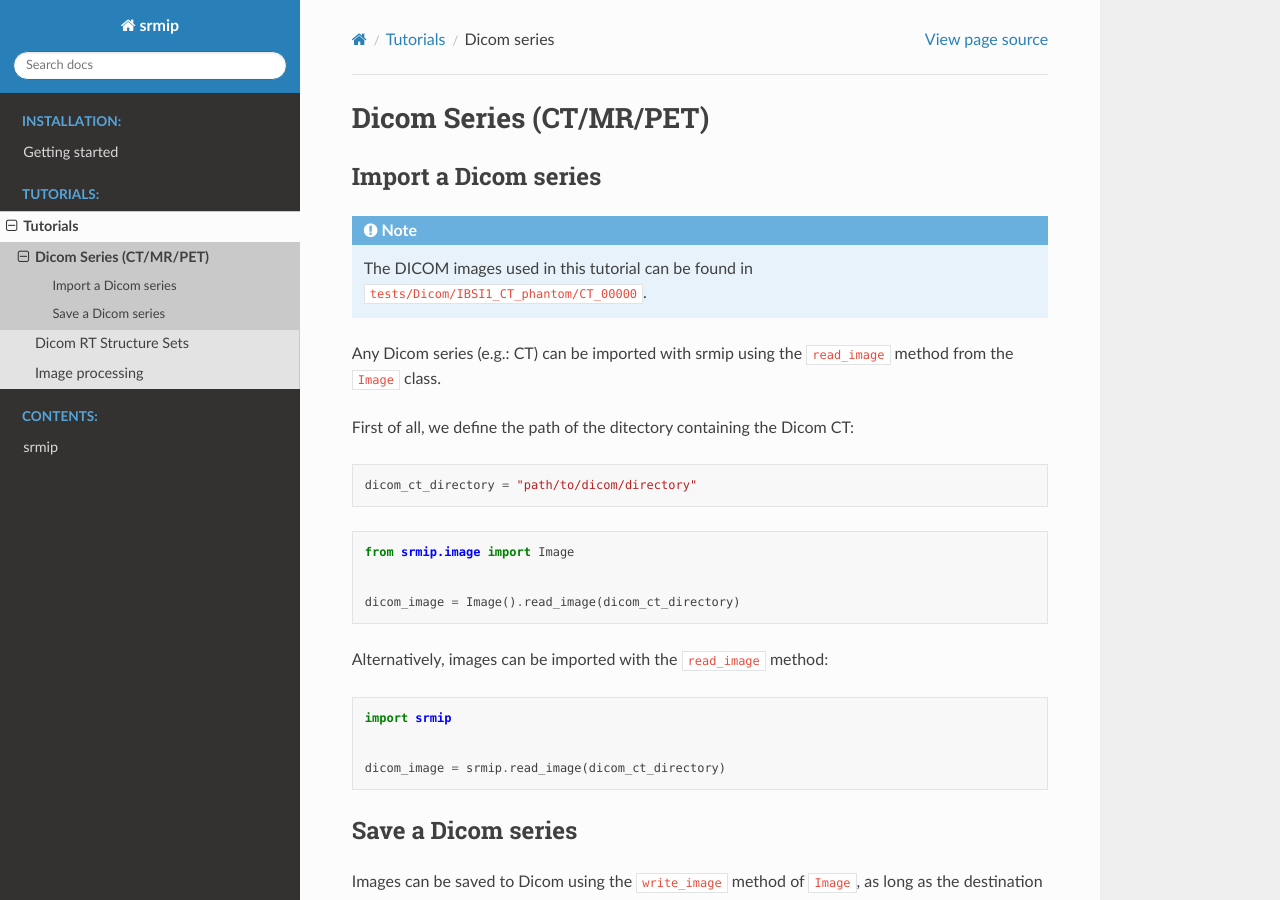
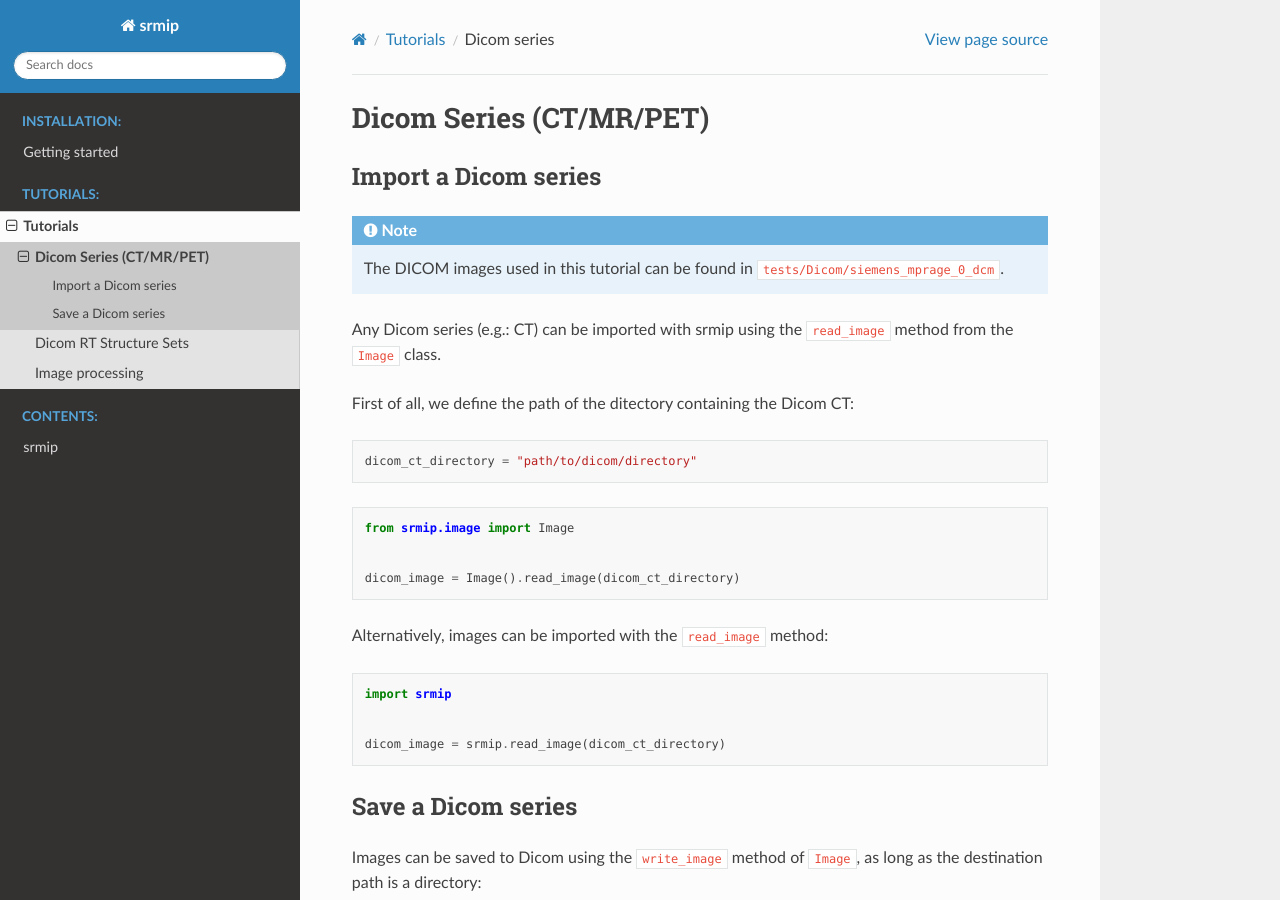
Before and after one commit to pymaitre/resmip, a Sphinx documentation site: the page built from docs/source/tutorials/dicom_series.rst, in a window 1280 px wide and 900 px high. Built offline with Sphinx 7.4.7 and the Read the Docs theme 3.1.0, drawn with Linux system fonts in a browser that asks for light colours.

Commit message:
docs: Corrected note in the DICOM series tutorial

```diff
--- a/docs/source/tutorials/dicom_series.rst
+++ b/docs/source/tutorials/dicom_series.rst
@@ -9,7 +9,7 @@ Import a Dicom series
 
 .. note::
 
-    The DICOM images used in this tutorial can be found in ``tests/Dicom/IBSI1_CT_phantom/CT_00000``.
+    The DICOM images used in this tutorial can be found in ``tests/Dicom/siemens_mprage_0_dcm``.
 
 Any Dicom series (e.g.: CT) can be imported with srmip using the ``read_image`` method from the ``Image`` class.
 
```
